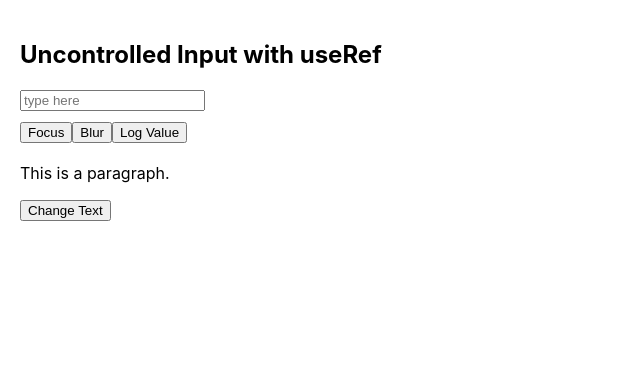
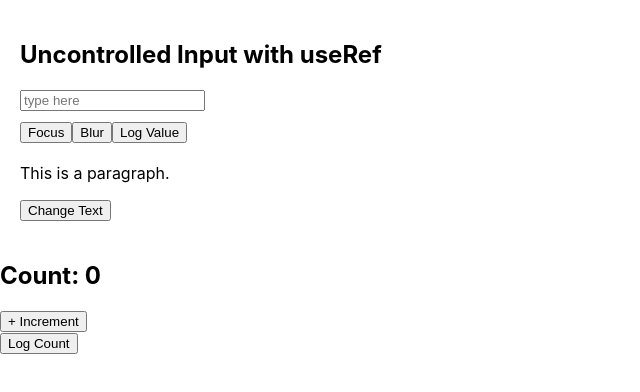
Before and after one commit to Pooja-tech97/react-feature, a React (Create React App) app: page / in a window 1280 px wide. Shown: the top 392 px of the page, without its empty margins (0-640 px from the left). Built offline with nearby package versions, Linux system fonts and the light colour scheme.

Commit message:
feature/usecallback

```diff
--- /dev/null
+++ b/src/counter/Counter.jsx
@@ -0,0 +1,22 @@
+import React, { useState, useCallback } from "react";
+import Logger from "./Logger";
+
+const Counter = () => {
+  const [count, setCount] = useState(0);
+
+  const handleIncrement = () => setCount(count + 1);
+
+  const handleLog = useCallback(() => {
+    console.log("Count:", count);
+  }, [count]);
+
+  return (
+    <div>
+      <h2>Count: {count}</h2>
+      <button onClick={handleIncrement}>+ Increment</button>
+      <Logger onLog={handleLog} />
+    </div>
+  );
+};
+
+export default Counter;
--- /dev/null
+++ b/src/counter/Logger.jsx
@@ -0,0 +1,12 @@
+import React from "react";
+
+const Logger = ({ onLog }) => {
+  console.log(" Logger rendered");
+  return (
+    <div>
+      <button onClick={onLog}>Log Count</button>
+    </div>
+  );
+};
+
+export default Logger;
--- a/src/index.js
+++ b/src/index.js
@@ -2,6 +2,8 @@ import React from "react";
 import ReactDOM from "react-dom/client";
 import "./index.css";
 import App from "./App";
+import Counter from "./counter/Counter";
+
 import InputRef from "./InputRef";
 
 import reportWebVitals from "./reportWebVitals";
@@ -11,6 +13,7 @@ root.render(
   <React.StrictMode>
     {/* <App /> */}
     <InputRef />
+    <Counter />
   </React.StrictMode>
 );
 
```
